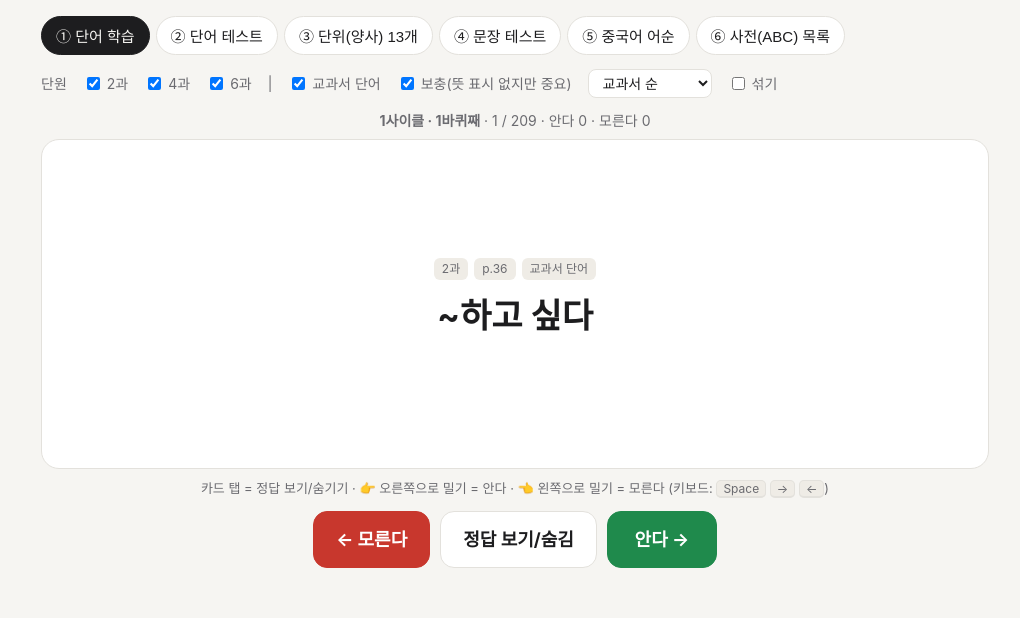
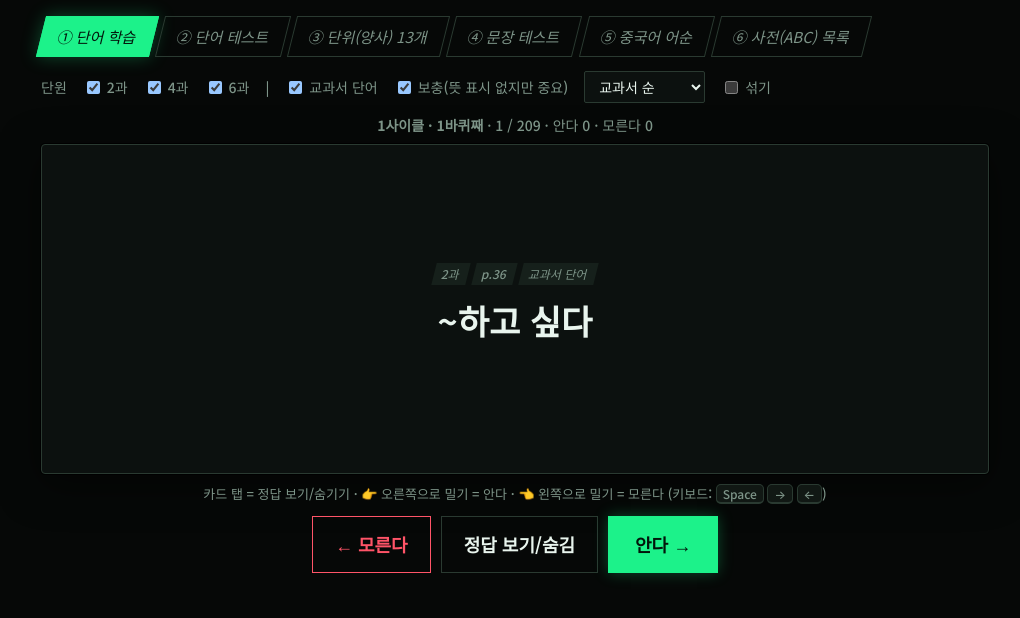
Before and after one commit to Topam-0629/chinese-study, a plain HTML site: page index.html in a window 1280 px wide. Shown: the whole page, without its empty margins (125-1145 px from the left). Drawn offline with Linux system fonts and the light colour scheme; a web font is replaced by a local one.

Commit message:
블랙 + 네온 그린 디자인, Gmarket Sans
Co-Authored-By: Claude Sonnet 5.5 <noreply@anthropic.com>

```diff
--- a/index.html
+++ b/index.html
@@ -4,12 +4,15 @@
 <meta charset="utf-8">
 <meta name="viewport" content="width=device-width, initial-scale=1">
 <title>중국어 2·4·6과</title>
+<link rel="preconnect" href="https://fonts.googleapis.com">
+<link rel="stylesheet" href="https://fonts.googleapis.com/css2?family=Noto+Sans+SC:wght@400;500;700;900&family=Noto+Sans+KR:wght@400;500;700&display=swap">
 <style>
-:root{--bg:#f6f5f2;--card:#fff;--ink:#1d1d1f;--sub:#6b6b70;--line:#e3e1dc;--acc:#c8372d;--ok:#1f8a4c;--warn:#c27c0e;--bad:#c8372d;--tag:#efece6}
-@media (prefers-color-scheme:dark){:root:not([data-theme="light"]){--bg:#17171a;--card:#222226;--ink:#f1f1f3;--sub:#a0a0a8;--line:#36363c;--acc:#ff6b5e;--ok:#4cc27e;--warn:#e7a73a;--bad:#ff6b5e;--tag:#2d2d33}}
-:root[data-theme="dark"]{--bg:#17171a;--card:#222226;--ink:#f1f1f3;--sub:#a0a0a8;--line:#36363c;--acc:#ff6b5e;--ok:#4cc27e;--warn:#e7a73a;--bad:#ff6b5e;--tag:#2d2d33}
+@font-face{font-family:"Gmarket Sans";font-weight:300;src:url(https://cdn.jsdelivr.net/gh/projectnoonnu/noonfonts_2001@1.1/GmarketSansLight.woff) format("woff");font-display:swap}
+@font-face{font-family:"Gmarket Sans";font-weight:500;src:url(https://cdn.jsdelivr.net/gh/projectnoonnu/noonfonts_2001@1.1/GmarketSansMedium.woff) format("woff");font-display:swap}
+@font-face{font-family:"Gmarket Sans";font-weight:700;src:url(https://cdn.jsdelivr.net/gh/projectnoonnu/noonfonts_2001@1.1/GmarketSansBold.woff) format("woff");font-display:swap}
+:root{--bg:#060807;--card:#0c110f;--card2:#111814;--ink:#e9f5ee;--sub:#7d9488;--line:#1f2c25;--line2:#2a3a31;--acc:#1cf28a;--acc2:#0fbf6a;--accink:#02160b;--glow:rgba(28,242,138,.28);--ok:#1cf28a;--warn:#ffd34a;--bad:#ff5468;--tag:#16201b;--f-disp:"Gmarket Sans","Noto Sans KR",system-ui,sans-serif;--f-zh:"Noto Sans SC","PingFang SC","Microsoft YaHei",sans-serif}
 *{box-sizing:border-box}
-body{margin:0;background:var(--bg);color:var(--ink);font-family:-apple-system,"Apple SD Gothic Neo","Noto Sans KR","PingFang SC",sans-serif;line-height:1.5}
+body{margin:0;background:var(--bg);color:var(--ink);font-family:"Gmarket Sans","Noto Sans KR",-apple-system,"Apple SD Gothic Neo",sans-serif;font-weight:500;line-height:1.5}
 .wrap{max-width:980px;margin:0 auto;padding:16px}
 nav{display:flex;gap:6px;flex-wrap:wrap;margin-bottom:14px}
 nav button{border:1px solid var(--line);background:var(--card);color:var(--ink);padding:8px 14px;border-radius:999px;font-size:15px;cursor:pointer}
@@ -62,6 +65,31 @@ h3{font-size:17px;margin:18px 0 6px}
 .tb.g{background:var(--ok);color:#fff;border-color:var(--ok)}.tb.r{background:var(--bad);color:#fff;border-color:var(--bad)}
 .tb:active{transform:scale(.97)}
 @media (max-width:600px){.ko{font-size:26px}.py{font-size:38px}.card{padding:20px 14px}}
+
+html{color-scheme:dark}
+body{background:var(--bg)}
+.ko,.done,h2,h3,.py,.hz,.zh,.tb,nav button,th{font-family:var(--f-disp)}
+.hz,.zh,td.big,.ex .zh,.dl .r .h,.ko .zh{font-family:var(--f-zh);font-weight:700}
+.py{font-weight:700;text-shadow:0 0 22px var(--glow)}
+.card{background:var(--card);border:1px solid var(--line2);border-radius:4px;box-shadow:0 0 0 1px #000,0 10px 40px rgba(0,0,0,.5)}
+.box,.list .row,table{background:var(--card);border-radius:4px;border:1px solid var(--line)}
+th{background:var(--card2);color:var(--acc)}
+nav button{border-radius:0;transform:skewX(-14deg);border:1px solid var(--line2);background:transparent;color:var(--sub);padding:9px 16px}
+nav button.on{background:var(--acc);color:var(--accink);border-color:var(--acc);box-shadow:0 0 18px var(--glow)}
+.tag{border-radius:0;transform:skewX(-14deg);background:var(--tag);color:var(--sub)}
+.tag.s{background:var(--warn);color:#241a00}
+.fl{border-radius:0;transform:skewX(-14deg);background:var(--acc);color:var(--accink);box-shadow:0 0 18px var(--glow)}
+.tb{border-radius:0;background:transparent;border:1px solid var(--line2);color:var(--ink)}
+.tb.g{background:var(--acc);color:var(--accink);border-color:var(--acc);box-shadow:0 0 14px var(--glow)}
+.tb.r{background:transparent;color:var(--bad);border-color:var(--bad)}
+.bar select,.bar button,input.ans{background:var(--card);color:var(--ink);border-color:var(--line2);border-radius:2px}
+input.ans:focus{border-color:var(--acc)}
+.res.ok{color:var(--ok)}.res.bad{color:var(--bad)}.res.warn{color:var(--warn)}
+.formula{background:var(--card2);border-left:4px solid var(--acc);border-radius:0;color:var(--acc)}
+.done{font-size:26px}
+h2,h3{color:var(--acc)}
+kbd{border-color:var(--line2);background:var(--card2);color:var(--sub)}
+.dl h3{text-shadow:0 0 18px var(--glow)}
 </style>
 </head>
 <body>
```
